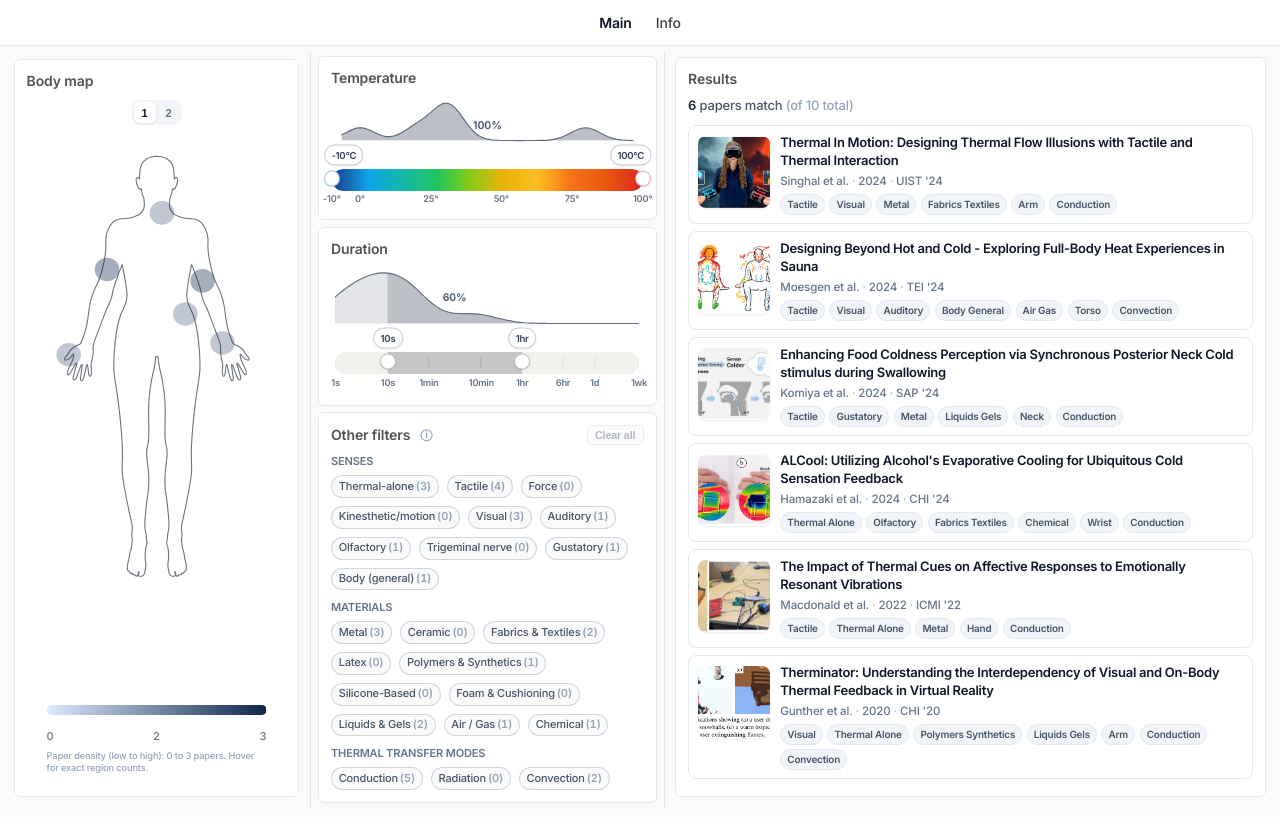
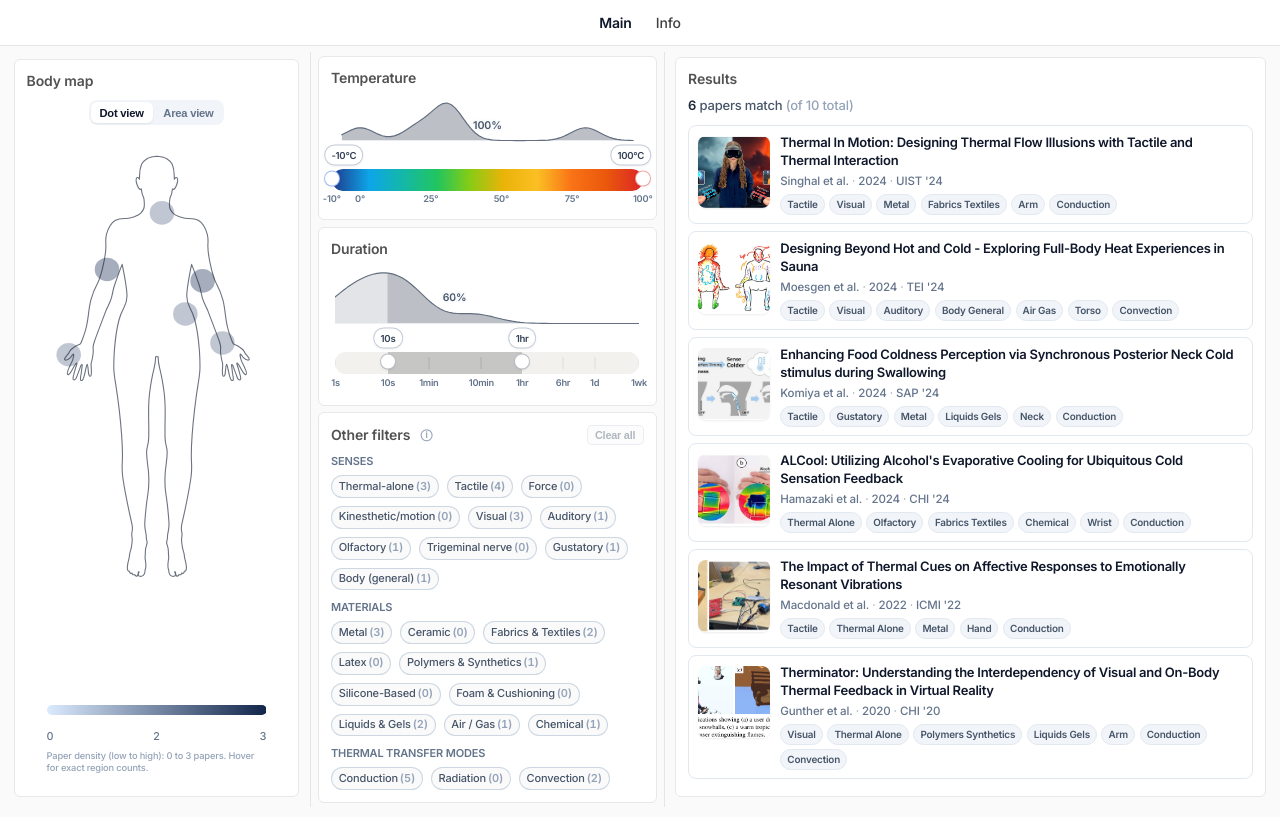
Before and after one commit to sandyleedev/thermal-interaction-web, a React (Vite) app in the folder frontend/: page / in a window 1280 px wide. Built offline with nearby package versions, Linux system fonts and the light colour scheme; the HTML template or start-up script is replaced by a standard one.

Commit message:
feat: rename the panel tabs

```diff
--- a/frontend/src/components/body-map/BodyMapPanel.tsx
+++ b/frontend/src/components/body-map/BodyMapPanel.tsx
@@ -27,14 +27,14 @@ export function BodyMapPanel() {
             }
             onClick={() => setVariant("countHeatmap")}
           >
-            1
+            Dot view
           </button>
           <button
             type="button"
             className={variant === "rawDots" ? "is-active" : undefined}
             onClick={() => setVariant("rawDots")}
           >
-            2
+            Area view
           </button>
         </div>
       </div>
--- a/frontend/src/pages/LandingPage.css
+++ b/frontend/src/pages/LandingPage.css
@@ -96,7 +96,7 @@
 
 .body-map-mode-switch button {
   margin: 0;
-  padding: 0.26rem 0.5rem;
+  padding: 0.26rem 0.55rem;
   border: none;
   border-radius: 6px;
   font-size: 0.7rem;
@@ -105,6 +105,7 @@
   color: #64748b;
   background: transparent;
   cursor: pointer;
+  white-space: nowrap;
 }
 
 .body-map-mode-switch button:hover {
```
